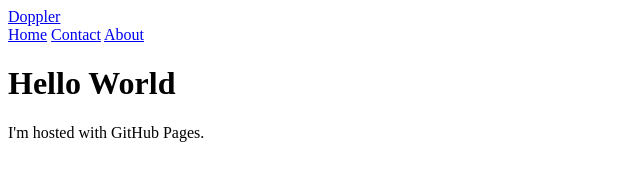
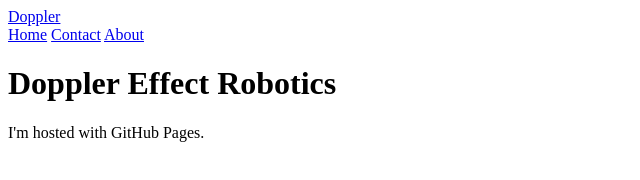
Before and after one commit to FTC-5703/DopplerEffectRobotics.github.io, a plain HTML site: page index.html in a window 1280 px wide. Shown: the whole page, without its empty margins (0-640 px from the left). Drawn offline with Linux system fonts and the light colour scheme.

Commit message:
publishing

```diff
--- a/index.html
+++ b/index.html
@@ -13,7 +13,7 @@
 
 
 <body>
-<h1>Hello World</h1>
+<h1>Doppler Effect Robotics</h1>
 <p>I'm hosted with GitHub Pages.</p>
 </body>
 </html>
```
